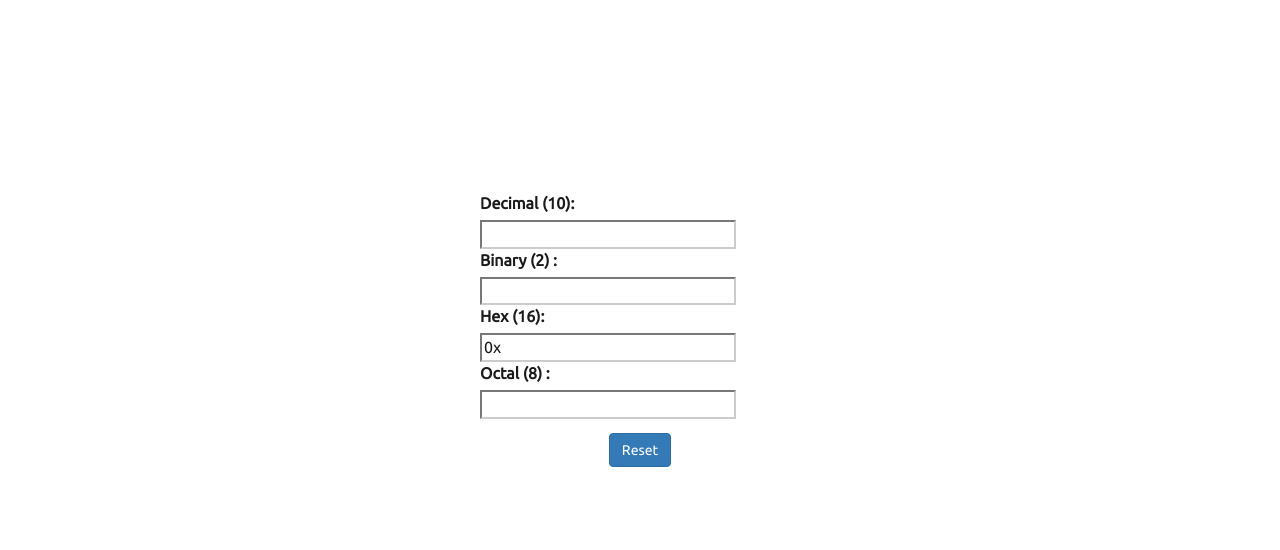
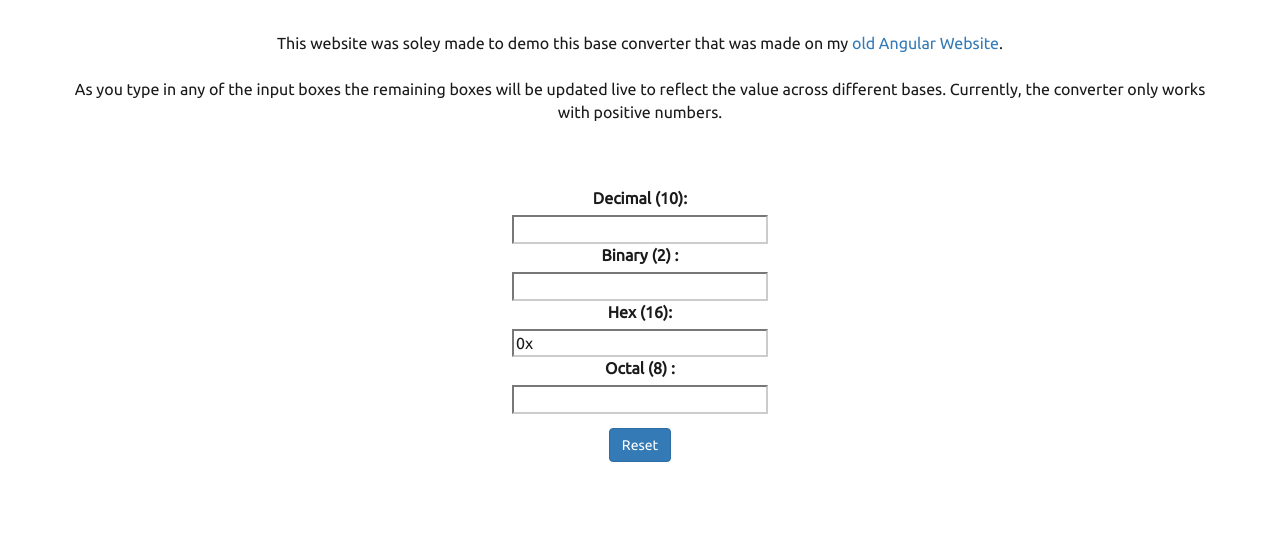
Before and after one commit to Tdortiz/NumericBaseConverter, a website: page index.html in a window 1280 px wide. Drawn offline with nearby package versions, Linux system fonts and the light colour scheme.

Commit message:
Updated CSS

```diff
--- a/assets/css/index.css
+++ b/assets/css/index.css
@@ -2,13 +2,17 @@
 	font-family: Ubuntu;
 	font-size: 16px;
 	color: #1a1a1a;
-    padding-bottom : 5em;
+	margin: 0 auto;
+	text-align: center;
+	margin-top: 2em;
+	margin-left: 2em;
+	margin-right: 2em;
 }
 
 .centeredForm {
 	width: 25%;
 	margin: 0 auto;
-	margin-top: 15%;
+	margin-top: 5%;
 }
 
 label {
--- a/index.html
+++ b/index.html
@@ -19,6 +19,13 @@
 </head>
 
 <body ng-controller="baseCtrl">
+    <div class="description">
+        <p class="description">
+            This website was soley made to demo this base converter that was made on my <a href="http://www4.ncsu.edu/~tdortiz/#/baseConverter">old Angular Website</a>.<br /><br />
+            As you type in any of the input boxes the remaining boxes will be updated live to reflect the value across different bases. Currently, the converter only works with positive numbers.
+        <p>
+    </div>
+
     <form class="description centeredForm">
         <label>Decimal (10):</label>
         <input
```
